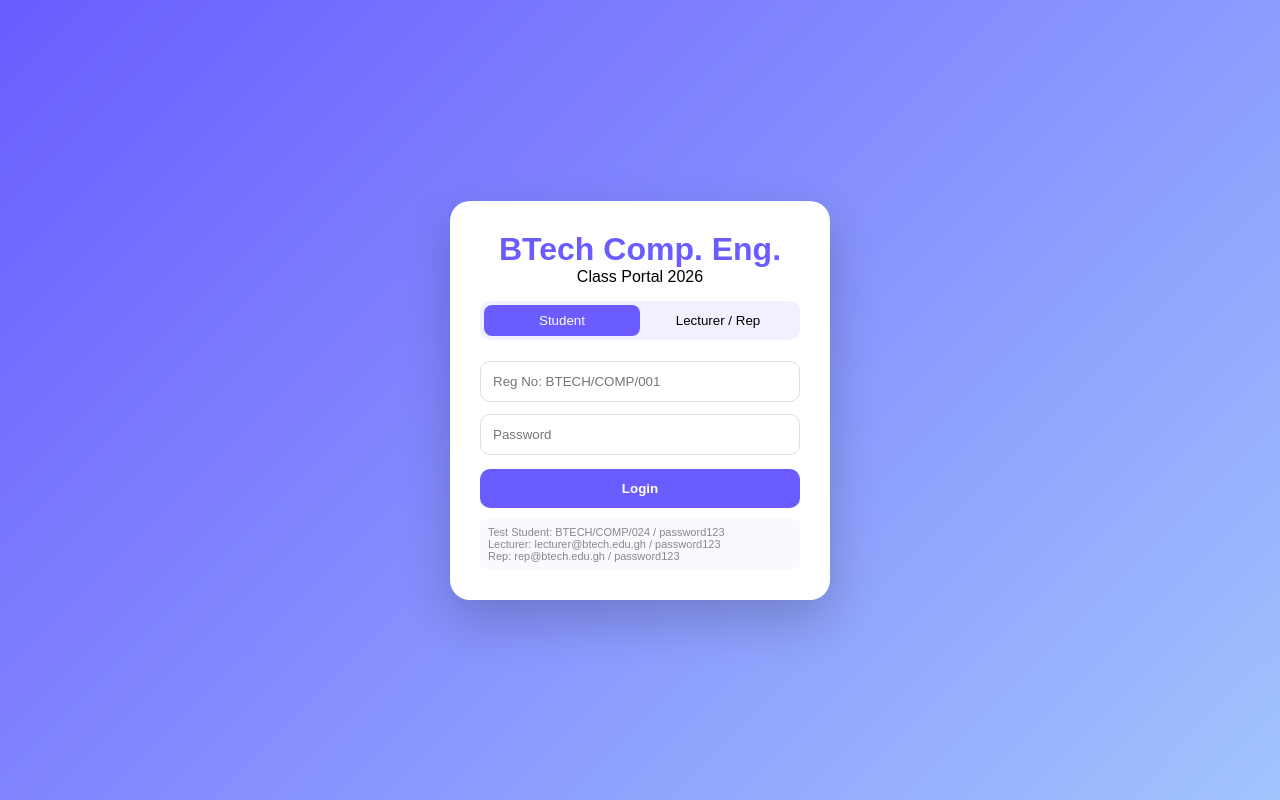
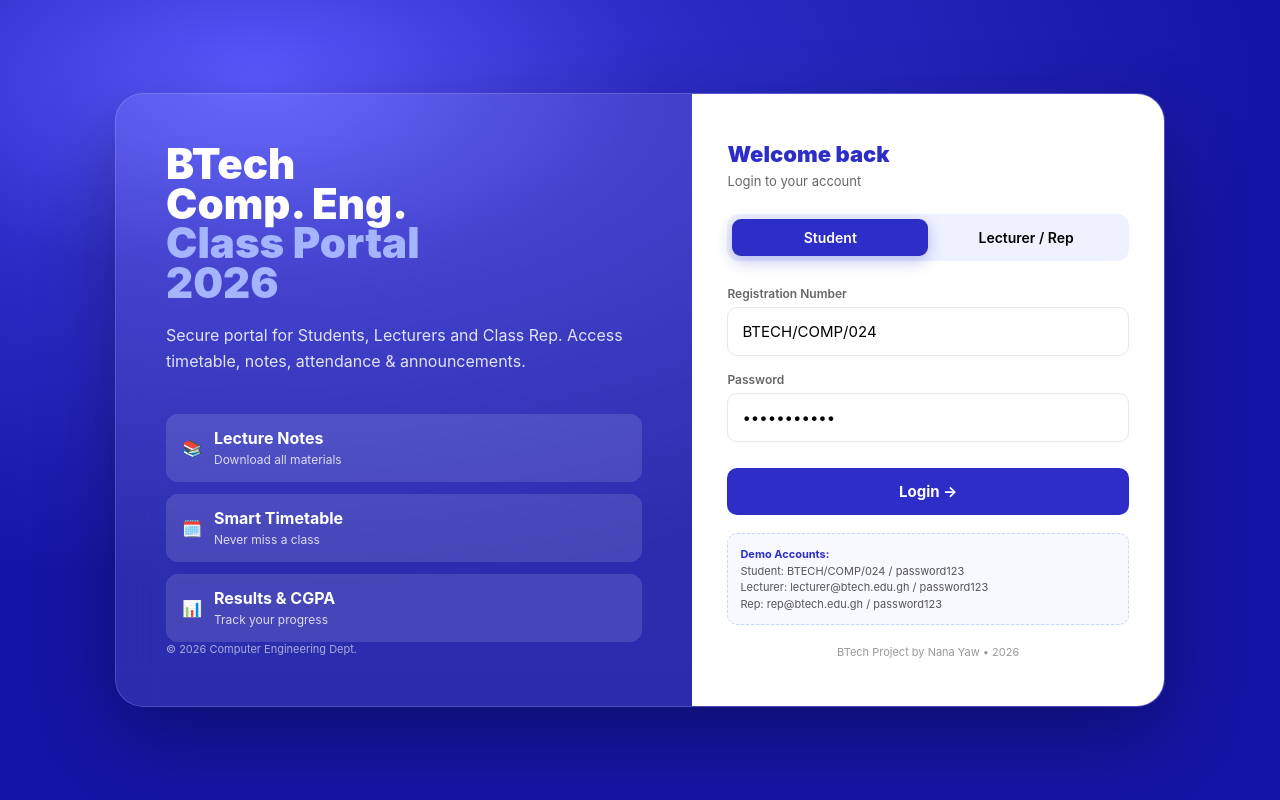
Before and after one commit to nanayhawjnr08-sketch/nana-portfolio, a website: page index.html in a window 1280 px wide. Drawn offline with Linux system fonts and the light colour scheme.

Commit message:
Revamp index.html with new layout and styles
Updated the HTML structure and styles for the BTech Computer Engineering Portal, enhancing the layout and user interface.

```diff
--- a/index.html
+++ b/index.html
@@ -1,50 +1,119 @@
 <!DOCTYPE html>
-<html>
+<html lang="en">
 <head>
+<meta charset="UTF-8">
 <meta name="viewport" content="width=device-width, initial-scale=1.0">
-<title>BTech Computer Engineering Portal</title>
-<link rel="stylesheet" href="style.css">
+<title>BTech Comp. Eng. Portal 2026</title>
+<style>
+:root{--primary:#2d2dc7;--primary2:#5a5aff}
+*{margin:0;padding:0;box-sizing:border-box;font-family:Inter,Arial,sans-serif}
+body{min-height:100vh;background:radial-gradient(1000px 500px at 20% 10%,#5a5aff 0%,#2d2dc7 40%,#1515a5 100%);display:flex;align-items:center;justify-content:center;padding:20px}
+.wrap{width:1050px;max-width:100%;display:grid;grid-template-columns:1.1fr 0.9fr;background:rgba(255,255,255,0.1);backdrop-filter:blur(20px);border-radius:28px;overflow:hidden;box-shadow:0 30px 80px rgba(0,0,0,0.3);border:1px solid rgba(255,255,255,0.15)}
+.left{padding:50px;color:white;display:flex;flex-direction:column;justify-content:space-between}
+.left h1{font-size:42px;line-height:0.95;font-weight:900}
+.left h1 span{color:#a5b4ff}
+.left p{margin-top:20px;opacity:0.85;line-height:1.6}
+.features{margin-top:40px;display:grid;gap:12px}
+.feat{background:rgba(255,255,255,0.12);padding:14px 16px;border-radius:12px;display:flex;gap:12px;align-items:center}
+.right{background:white;padding:40px 35px;display:flex;flex-direction:column;justify-content:center}
+.brand{font-weight:900;color:var(--primary);font-size:22px;margin-bottom:6px}
+.sub{color:#666;font-size:13px;margin-bottom:25px}
+.tabs{display:flex;background:#eef2ff;padding:5px;border-radius:12px;margin-bottom:25px}
+.tab{flex:1;padding:10px;text-align:center;border-radius:9px;cursor:pointer;font-weight:600;font-size:14px;transition:0.2s}
+.tab.active{background:var(--primary);color:white;box-shadow:0 5px 15px rgba(45,45,199,0.3)}
+.input-group{margin-bottom:16px}
+.input-group label{font-size:12px;color:#666;font-weight:600;display:block;margin-bottom:6px}
+.input-group input{width:100%;padding:14px 14px;border:1.5px solid #e5e7eb;border-radius:10px;font-size:15px;outline:none;transition:0.2s}
+.input-group input:focus{border-color:var(--primary);box-shadow:0 0 0 4px rgba(45,45,199,0.1)}
+.btn{width:100%;background:var(--primary);color:white;border:none;padding:14px;border-radius:10px;font-weight:700;font-size:15px;cursor:pointer;transition:0.2s;margin-top:10px}
+.btn:hover{background:#1e1ea8;transform:translateY(-1px)}
+.hint{margin-top:18px;background:#f8f9ff;border:1px dashed #c7d2fe;padding:12px;border-radius:10px;font-size:11px;color:#555;line-height:1.5}
+.hint b{color:var(--primary)}
+.footer{margin-top:20px;text-align:center;font-size:11px;color:#999}
+@media(max-width:800px){.wrap{grid-template-columns:1fr}.left{display:none}}
+</style>
 </head>
 <body>
-<div id="login-page">
-  <div class="login-box">
-    <h1>BTech Comp. Eng.</h1>
-    <p>Class Portal 2026</p>
-    <div class="tabs"><button id="tab-student" class="active" onclick="switchTab('student')">Student</button><button id="tab-lecturer" onclick="switchTab('lecturer')">Lecturer / Rep</button></div>
-    <input id="identifier" placeholder="Reg No: BTECH/COMP/001">
-    <input id="password" type="password" placeholder="Password">
-    <button class="primary" onclick="login()">Login</button>
-    <small id="login-error"></small>
-    <div class="hint">Test Student: BTECH/COMP/024 / password123<br>Lecturer: lecturer@btech.edu.gh / password123<br>Rep: rep@btech.edu.gh / password123</div>
-  </div>
+<div class="wrap">
+<div class="left">
+<div>
+<h1>BTech<br>Comp. Eng.<br><span>Class Portal<br>2026</span></h1>
+<p>Secure portal for Students, Lecturers and Class Rep. Access timetable, notes, attendance & announcements.</p>
+<div class="features">
+<div class="feat">📚 <div><b>Lecture Notes</b><br><span style="font-size:12px;opacity:0.8">Download all materials</span></div></div>
+<div class="feat">🗓️ <div><b>Smart Timetable</b><br><span style="font-size:12px;opacity:0.8">Never miss a class</span></div></div>
+<div class="feat">📊 <div><b>Results & CGPA</b><br><span style="font-size:12px;opacity:0.8">Track your progress</span></div></div>
+</div>
+</div>
+<div style="font-size:11px;opacity:0.6">© 2026 Computer Engineering Dept.</div>
 </div>
 
-<div id="app" class="hidden">
-  <header><h2 id="welcome">Welcome</h2><button onclick="logout()">Logout</button></header>
-  <nav><button onclick="showView('notes')">📚 Notes</button><button onclick="showView('attendance')">📋 Attendance</button><button onclick="showView('students')" id="students-tab">👥 Students</button><button onclick="showView('upload')" id="upload-tab">⬆️ Upload</button></nav>
+<div class="right">
+<div class="brand">Welcome back</div>
+<div class="sub">Login to your account</div>
 
-  <section id="view-notes" class="view"><h3>Lecture Notes</h3><div id="notes-list"></div></section>
-
-  <section id="view-attendance" class="view hidden">
-    <h3 id="att-title">Attendance</h3>
-    <div id="lecturer-attendance-tools" class="hidden">
-      <input type="date" id="att-date"><input id="att-course" placeholder="Course Code e.g. COMP401"><button onclick="loadStudentsForAttendance()">Load Students</button>
-      <div id="attendance-sheet"></div>
-      <button class="primary" onclick="saveAttendance()">Save Attendance</button>
-    </div>
-    <div id="student-attendance-list"></div>
-  </section>
-
-  <section id="view-students" class="view hidden"><h3>Class List - Reg No & Full Name</h3><div id="students-list"></div></section>
-
-  <section id="view-upload" class="view hidden">
-    <h3>Upload Lecture Note (Rep / Lecturer Only)</h3>
-    <input id="note-title" placeholder="Title e.g. Data Structures Ch1">
-    <input id="note-course" placeholder="Course Code e.g. COMP401">
-    <input type="file" id="note-file"><button class="primary" onclick="uploadNote()">Upload</button>
-  </section>
+<div class="tabs">
+<div id="tab-student" class="tab active" onclick="switchTab('student')">Student</div>
+<div id="tab-lecturer" class="tab" onclick="switchTab('lecturer')">Lecturer / Rep</div>
 </div>
 
-<script src="app.js"></script>
+<div id="studentForm">
+<div class="input-group"><label>Registration Number</label><input id="regNo" type="text" placeholder="BTECH/COMP/024" value="BTECH/COMP/024"></div>
+<div class="input-group"><label>Password</label><input id="password" type="password" placeholder="••••••••" value="password123"></div>
+</div>
+
+<div id="lecturerForm" style="display:none">
+<div class="input-group"><label>Email Address</label><input id="email" type="text" placeholder="lecturer@btech.edu.gh"></div>
+<div class="input-group"><label>Password</label><input id="pass2" type="password" placeholder="••••••••"></div>
+</div>
+
+<button class="btn" onclick="login()">Login →</button>
+
+<div class="hint">
+<b>Demo Accounts:</b><br>
+Student: BTECH/COMP/024 / password123<br>
+Lecturer: lecturer@btech.edu.gh / password123<br>
+Rep: rep@btech.edu.gh / password123
+</div>
+<div class="footer">BTech Project by Nana Yaw • 2026</div>
+</div>
+</div>
+
+<script>
+function switchTab(t){
+ document.getElementById('tab-student').classList.toggle('active', t==='student');
+ document.getElementById('tab-lecturer').classList.toggle('active', t==='lecturer');
+ document.getElementById('studentForm').style.display = t==='student' ? 'block' : 'none';
+ document.getElementById('lecturerForm').style.display = t==='lecturer' ? 'block' : 'none';
+}
+function getValues(){
+ let reg='', pass='';
+ if(document.getElementById('studentForm').style.display !== 'none'){
+   reg = document.getElementById('regNo').value.trim();
+   pass = document.getElementById('password').value.trim();
+ } else {
+   reg = document.getElementById('email').value.trim();
+   pass = document.getElementById('pass2').value.trim();
+ }
+ return {reg, pass};
+}
+function login(e){
+ if(e) e.preventDefault();
+ const {reg, pass} = getValues();
+ const users=[
+  {id:'BTECH/COMP/024',password:'password123',role:'Student'},
+  {id:'BTE/C/26/01',password:'password123',role:'Student'},
+  {id:'lecturer@btech.edu.gh',password:'password123',role:'Lecturer'},
+  {id:'rep@btech.edu.gh',password:'password123',role:'Rep'}
+ ];
+ const found = users.find(u=>u.id.toLowerCase()===reg.toLowerCase() && u.password===pass);
+ if(found){
+  localStorage.setItem('user', JSON.stringify(found));
+  location.href='dashboard.html';
+ } else {
+  alert('Invalid! Try:\nBTECH/COMP/024 / password123\nor lecturer@btech.edu.gh / password123');
+ }
+}
+</script>
 </body>
 </html>
```
